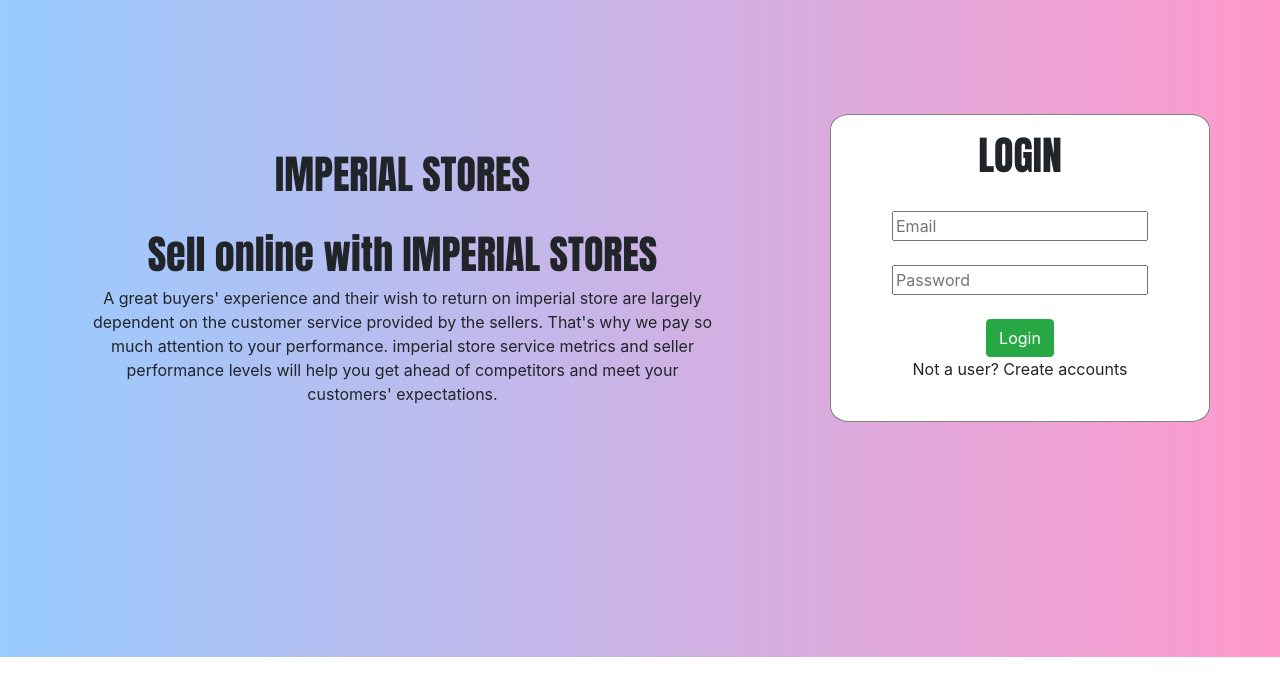
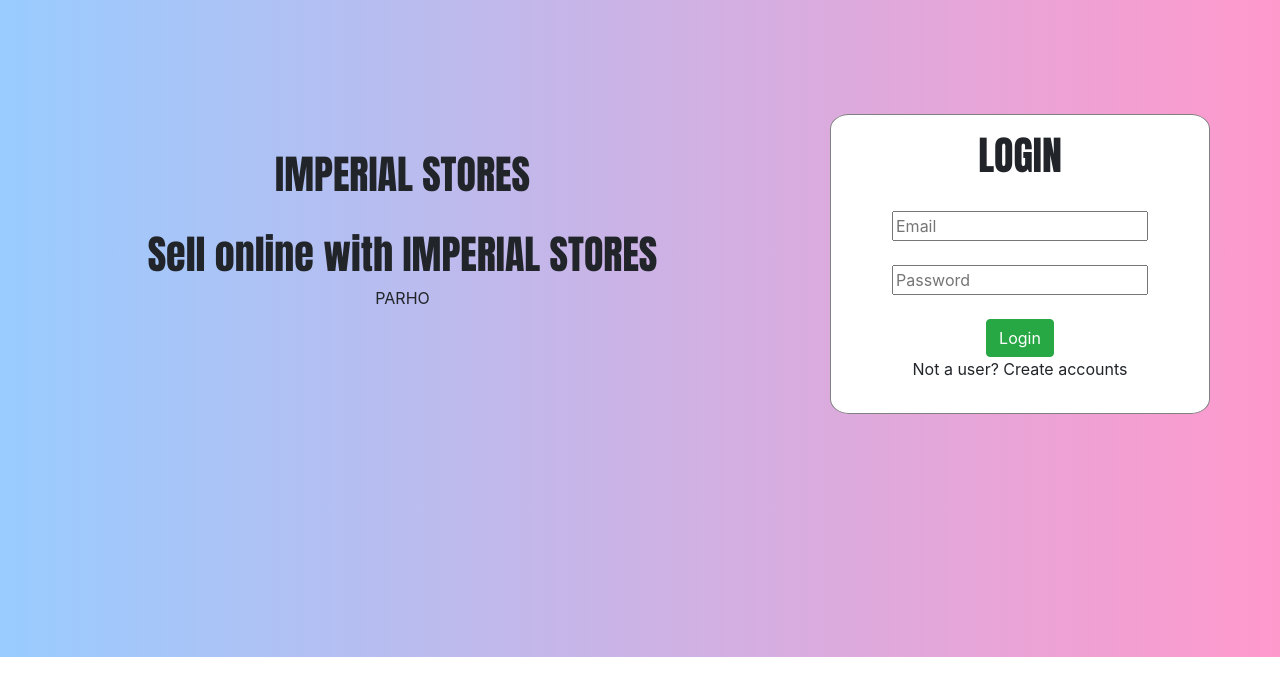
Before and after one commit to kanwar-sikandar-ali-khan/OLX-Expertizo, a React (Create React App) app: page /login in a window 1280 px wide. Shown: the top 696 px of the page. Built offline with nearby package versions, Linux system fonts and the light colour scheme; no server answers.

Commit message:
Update index.js

```diff
--- a/src/components/login/index.js
+++ b/src/components/login/index.js
@@ -43,12 +43,7 @@ const Login = () => {
             </h1>
 
             <p className="text-center">
-              A great buyers' experience and their wish to return on imperial
-              store are largely dependent on the customer service provided by
-              the sellers. That's why we pay so much attention to your
-              performance. imperial store service metrics and seller performance
-              levels will help you get ahead of competitors and meet your
-              customers' expectations.
+                PARHO
             </p>
           </div>
 
```
